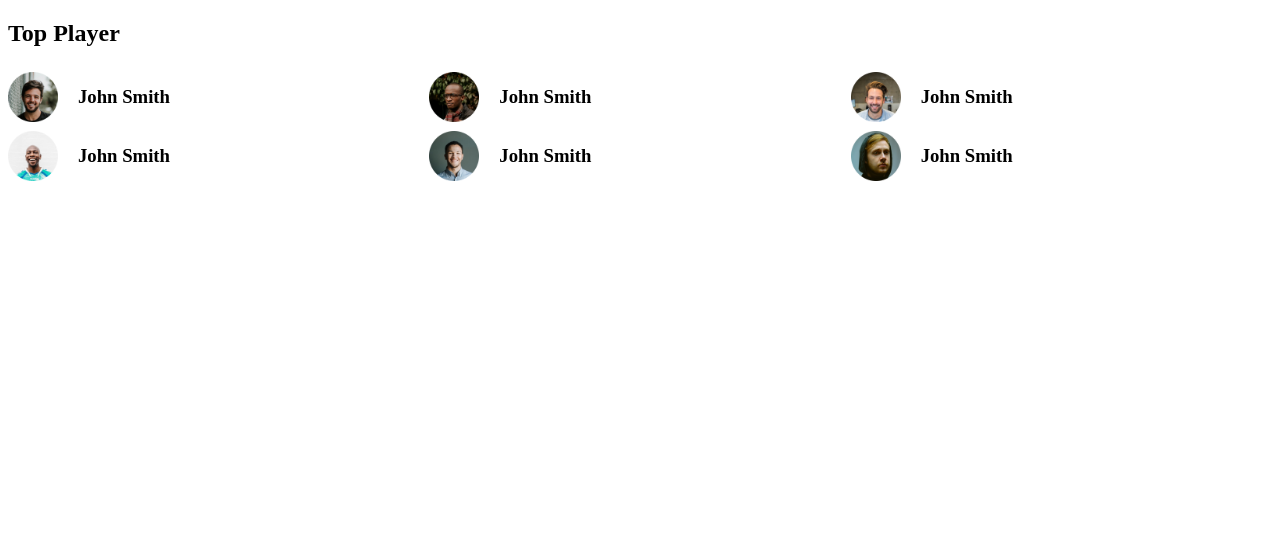
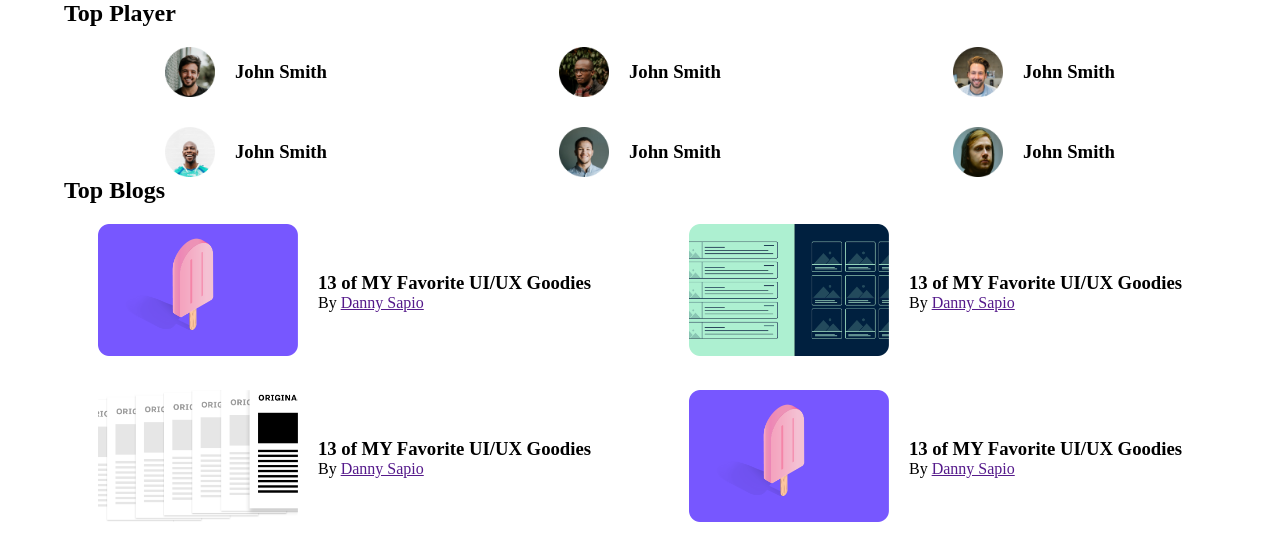
Before and after one commit to mlokman286/leader-board-css3, a plain HTML site: page index.html in a window 1280 px wide. Drawn offline with Linux system fonts and the light colour scheme.

Commit message:
haven't finished yet

```diff
--- a/index.html
+++ b/index.html
@@ -40,6 +40,47 @@
                 </div>
             </div>
         </section>
+        <section>
+            <h1 class="section-title">Top Blogs</h1>
+            <div class="blogs">
+                <article class="blog">
+                    <div class="thumbnails">
+                        <img src="images/Mask Group.png" alt="">
+                    </div>
+                    <div class="blog-info">
+                        <h3>13 of MY Favorite UI/UX Goodies</h3>
+                        <p>By <a href=""> Danny Sapio</a></p>
+                    </div>
+                </article>
+                <article class="blog">
+                    <div class="thumbnails">
+                        <img src="images/Mask Group-1.png" alt="">
+                    </div>
+                    <div class="blog-info">
+                        <h3>13 of MY Favorite UI/UX Goodies</h3>
+                        <p>By <a href=""> Danny Sapio</a></p>
+                    </div>
+                </article>
+                <article class="blog">
+                    <div class="thumbnails">
+                        <img src="images/Mask Group-2.png" alt="">
+                    </div>
+                    <div class="blog-info">
+                        <h3>13 of MY Favorite UI/UX Goodies</h3>
+                        <p>By <a href=""> Danny Sapio</a></p>
+                    </div>
+                </article>
+                <article class="blog">
+                    <div class="thumbnails">
+                        <img src="images/Mask Group.png" alt="">
+                    </div>
+                    <div class="blog-info">
+                        <h3>13 of MY Favorite UI/UX Goodies</h3>
+                        <p>By <a href=""> Danny Sapio</a></p>
+                    </div>
+                </article>
+            </div>
+        </section>
     </main>
 </body>
 </html>
--- a/style.css
+++ b/style.css
@@ -1,14 +1,49 @@
+*{
+    margin:0;
+    padding: 0;
+}
+main{
+    width:1200px;
+    max-width: 90%;
+    margin: 0 auto;
+}
+.top-players,.blogs{
+    display: grid;
+    grid-gap: 30px;
+    margin-top: 20px;
+    place-items:center;
+}
 .top-players{
-    display: grid;
     grid-template-columns: repeat(3, 1fr);
-    grid-ga
-
 }
-.player{
+.blogs{
+    grid-template-columns: repeat(2, 1fr);
+}
+.player,.blog{
     display: flex;
     align-items:center;
 }
-.top-players img{
+.player img{
     height: 50px;
     margin-right: 20px;
 }
+.thumbnails img{
+    width:200px;
+    margin-right: 20px;
+}
+@media (max-width:992px){
+    .top-players{
+        grid-template-columns: repeat(2, 1fr);
+    }
+    .blogs{
+        grid-template-columns: repeat(1, 1fr);
+    }
+}
+@media (max-width:668px){
+    .top-players{
+        grid-template-columns: repeat(1, 1fr);
+        }
+    .blog{
+        display:block;
+    }
+}
```
